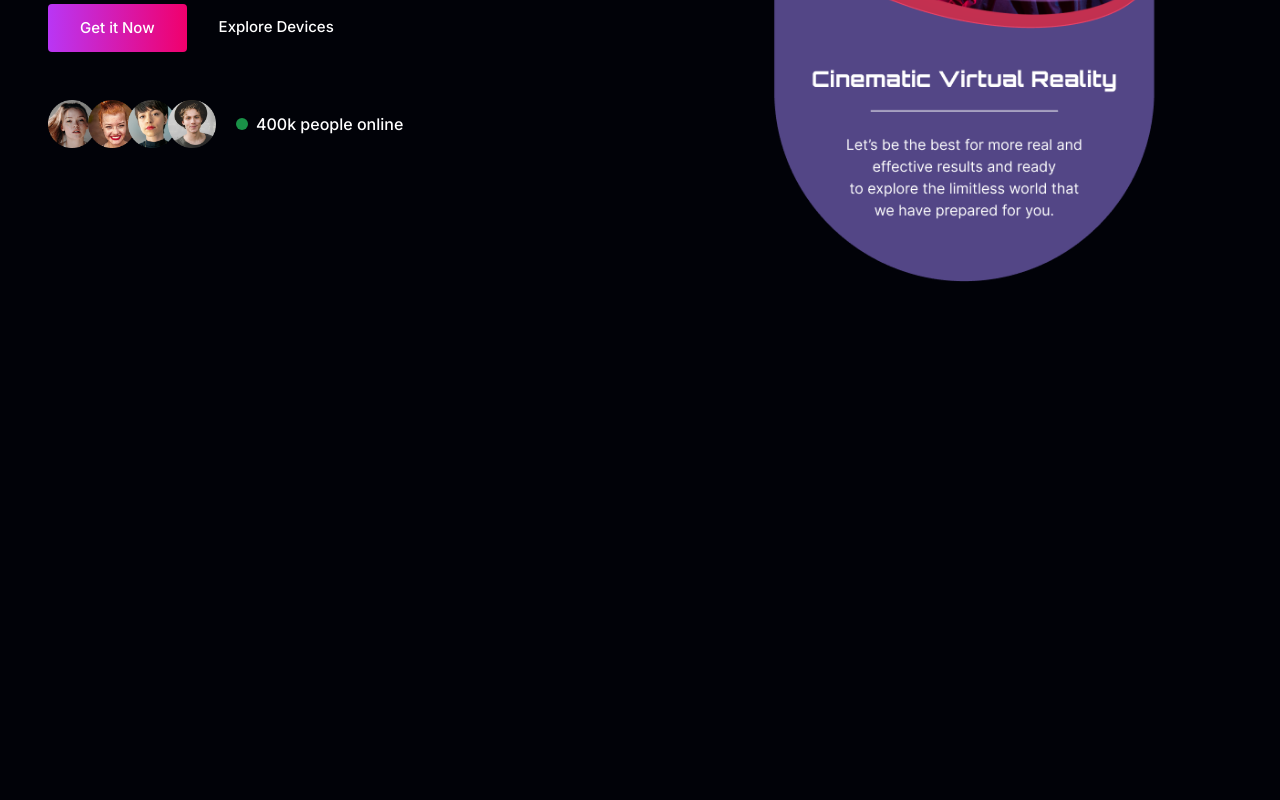
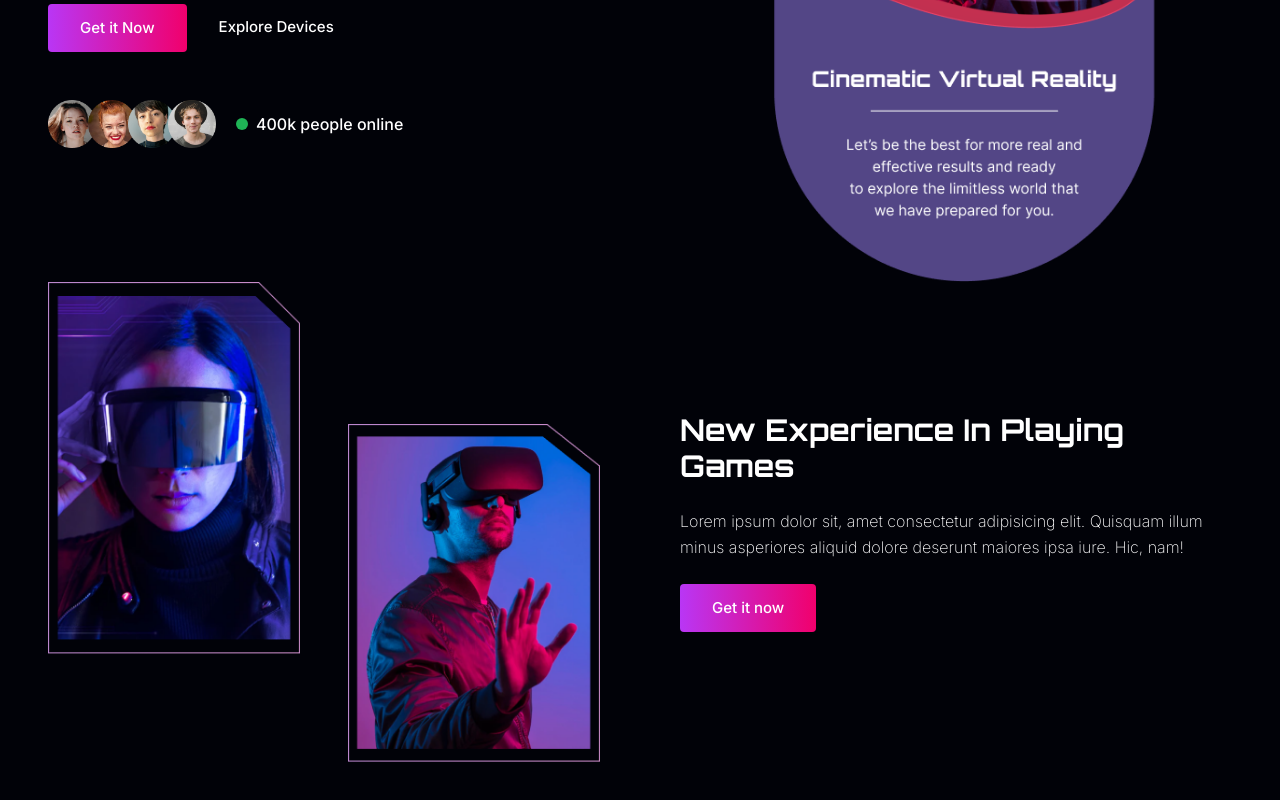
Before and after one commit to pratiksrivastava01/VR-Animated-Website, a React (Create React App) app: page / in a window 1280 px wide. Shown: the part 614-1414 px from the top of the page. Before the commit the page ends 896 px from the top, so only its background shows below. Built offline with nearby package versions, Linux system fonts and the light colour scheme; the HTML template or start-up script is replaced by a standard one.

Commit message:
Added the experiece section to the website

```diff
--- a/src/App.js
+++ b/src/App.js
@@ -4,6 +4,8 @@ import React, { useEffect, useState } from "react";
 import Banner from "./components/Banner";
 import Header from "./components/Header";
 import NavMobile from "./components/NavMobile";
+import Experience from "./components/Experience";
+
 
 const App = () => {
   const [navMobile, setNavMobile] = useState(false);
@@ -20,6 +22,7 @@ const App = () => {
       >
         <NavMobile setNavMobile={setNavMobile} />
       </div>
+      <Experience/>
     </div>
   );
 };
--- a/src/components/Experience.js
+++ b/src/components/Experience.js
@@ -1,7 +1,47 @@
 import React from 'react';
 
+// import images
+import Img1 from '../assets/img/exp-img1.png';
+import Img2 from '../assets/img/exp-img2.png';
+
 const Experience = () => {
-  return <div>Experience</div>;
+  return (
+    <section className='mb-12 lg:mb-24'>
+      <div className='container mx-auto'>
+        <div className='flex flex-col min-h-[480px] lg:space-x-20 lg:flex-row'>
+          <div className='flex-1 flex space-x-6 items-center lg:space-x-12'>
+            {/* images */}
+            <div
+              className='self-start'
+              data-aos='fade-down'
+              data-aos-offset='400'
+            >
+              <img src={Img1} alt='' />
+            </div>
+            <div className='self-end' data-aos='fade-up'>
+              <img src={Img2} alt='' />
+            </div>
+          </div>
+          {/* text */}
+          <div
+            className='flex-1 flex flex-col items-start justify-center mt-6 lg:mt-0'
+            data-aos='fade-left'
+            data-aos-offset='400'
+          >
+            <h2 className='text-3xl font-bold mb-6'>
+              New Experience In Playing Games
+            </h2>
+            <p className='font-secondary mb-6'>
+              Lorem ipsum dolor sit, amet consectetur adipisicing elit. Quisquam
+              illum minus asperiores aliquid dolore deserunt maiores ipsa iure.
+              Hic, nam!
+            </p>
+            <button className='btn'>Get it now</button>
+          </div>
+        </div>
+      </div>
+    </section>
+  );
 };
 
 export default Experience;
--- a/src/components/Header.js
+++ b/src/components/Header.js
@@ -5,7 +5,7 @@ import Logo from '../assets/img/logo.svg';
 import Nav from './Nav';
 
 // import icons
-import { HiMenu } from 'react-icons/hi';
+import { HiMenuAlt1 } from 'react-icons/hi';
 
 const Header = ({ setNavMobile }) => {
   return (
@@ -24,7 +24,7 @@ const Header = ({ setNavMobile }) => {
           {/* nav */}
           <Nav />
           {/* nav mobile btn */}
-          <HiMenu
+          <HiMenuAlt1
             onClick={() => setNavMobile(true)}
             className='lg:hidden text-3xl text-white cursor-pointer'
           />
```
